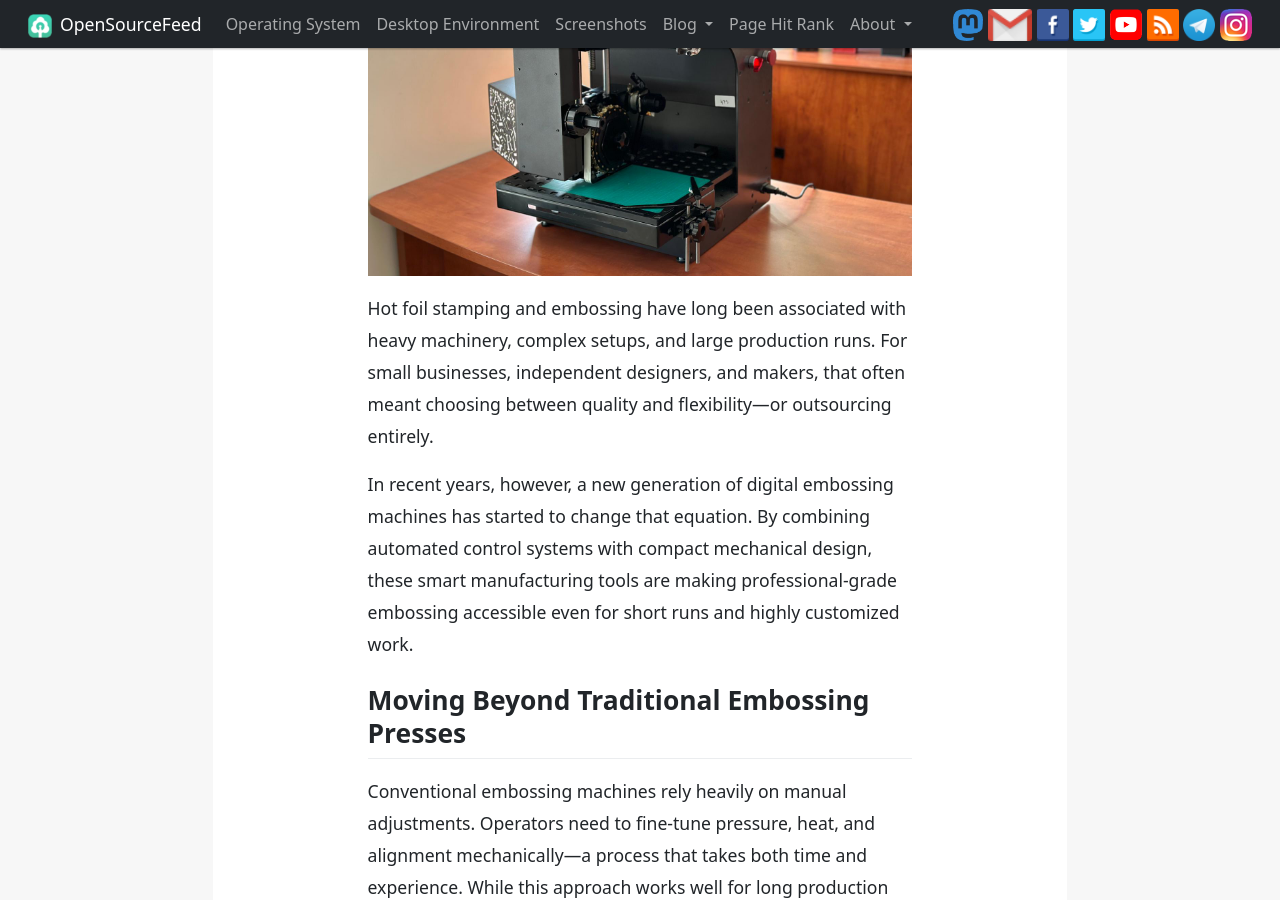
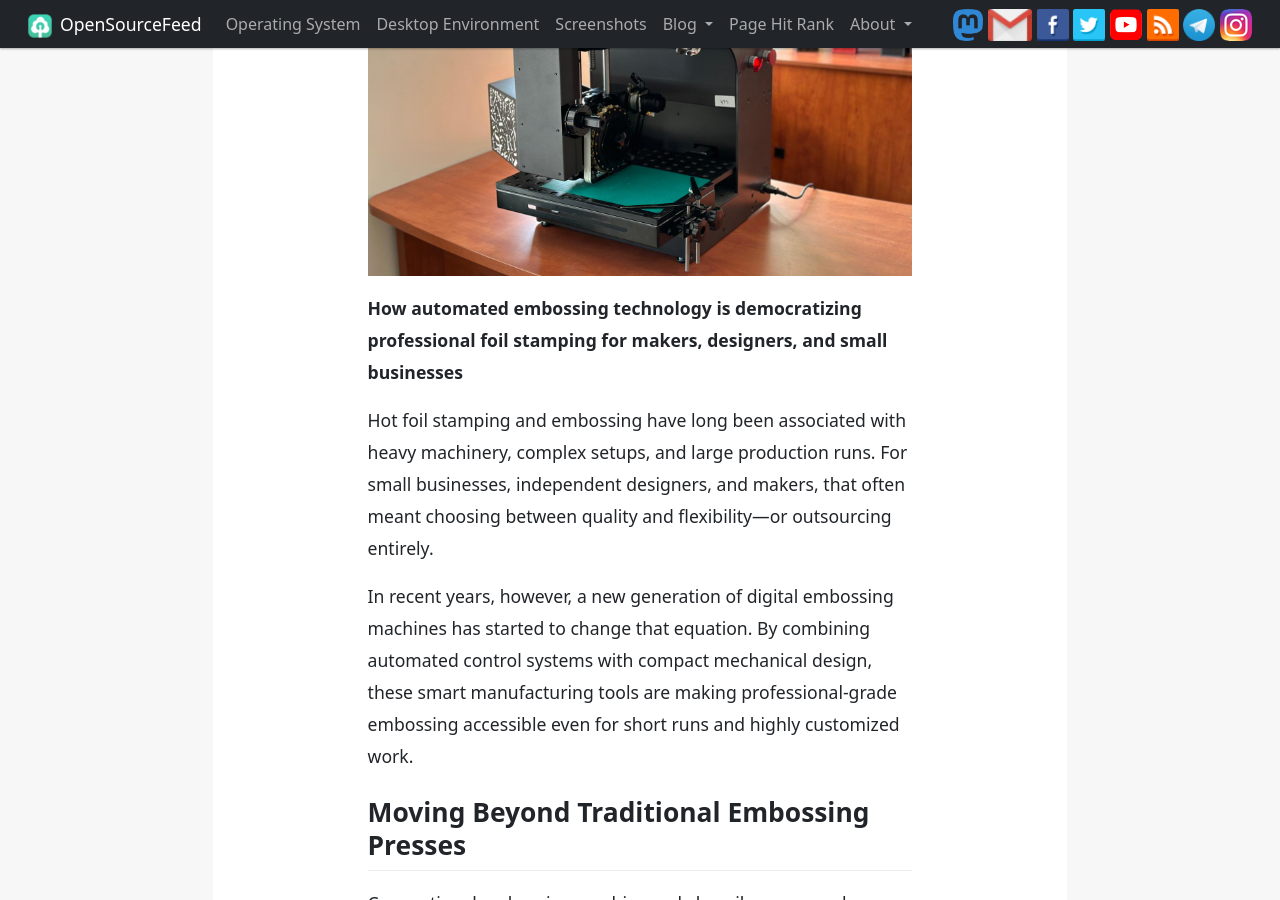
Before and after one commit to opensourcefeed/insights, a Jekyll site: the page built from _posts/2026-01-21-inside-the-smart-digital-embossing-machine.md, in a window 1280 px wide and 900 px high, scrolled down 486 px. Built offline with Jekyll 4.4.1, drawn with Linux system fonts in a browser that asks for light colours; comment, search, counter and statistics services are not loaded.

Commit message:
update the content as requested

```diff
--- a/_posts/2026-01-21-inside-the-smart-digital-embossing-machine.md
+++ b/_posts/2026-01-21-inside-the-smart-digital-embossing-machine.md
@@ -9,6 +9,7 @@ image: /insights/assets/images/post-images/golden-letters/image2.jpg
 
 ![Smart Digital Embossing Machine](/insights/assets/images/post-images/golden-letters/image2.jpg)
 
+**How automated embossing technology is democratizing professional foil stamping for makers, designers, and small businesses**
 
 Hot foil stamping and embossing have long been associated with heavy machinery, complex setups, and large production runs. For small businesses, independent designers, and makers, that often meant choosing between quality and flexibility—or outsourcing entirely.
 
```
